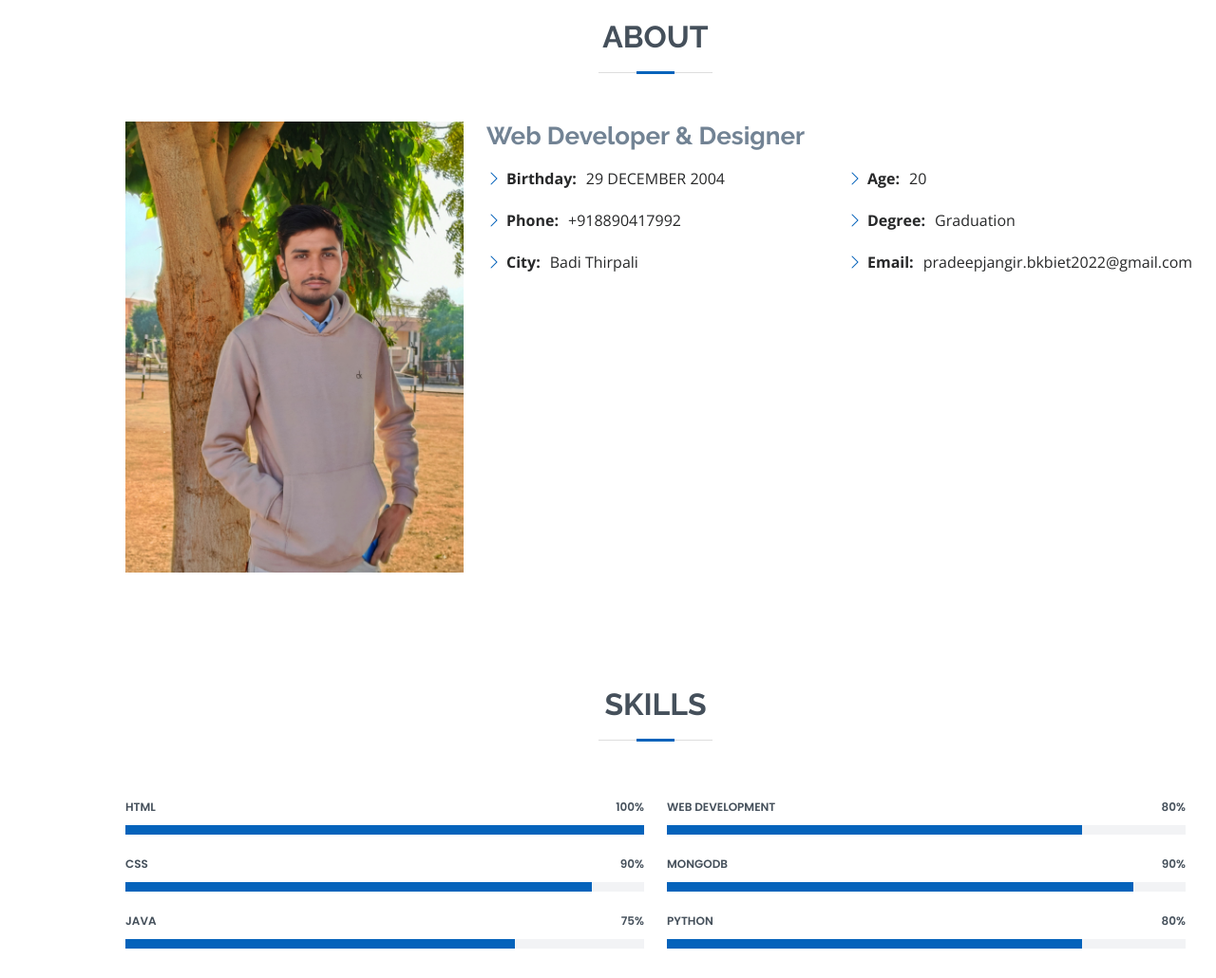
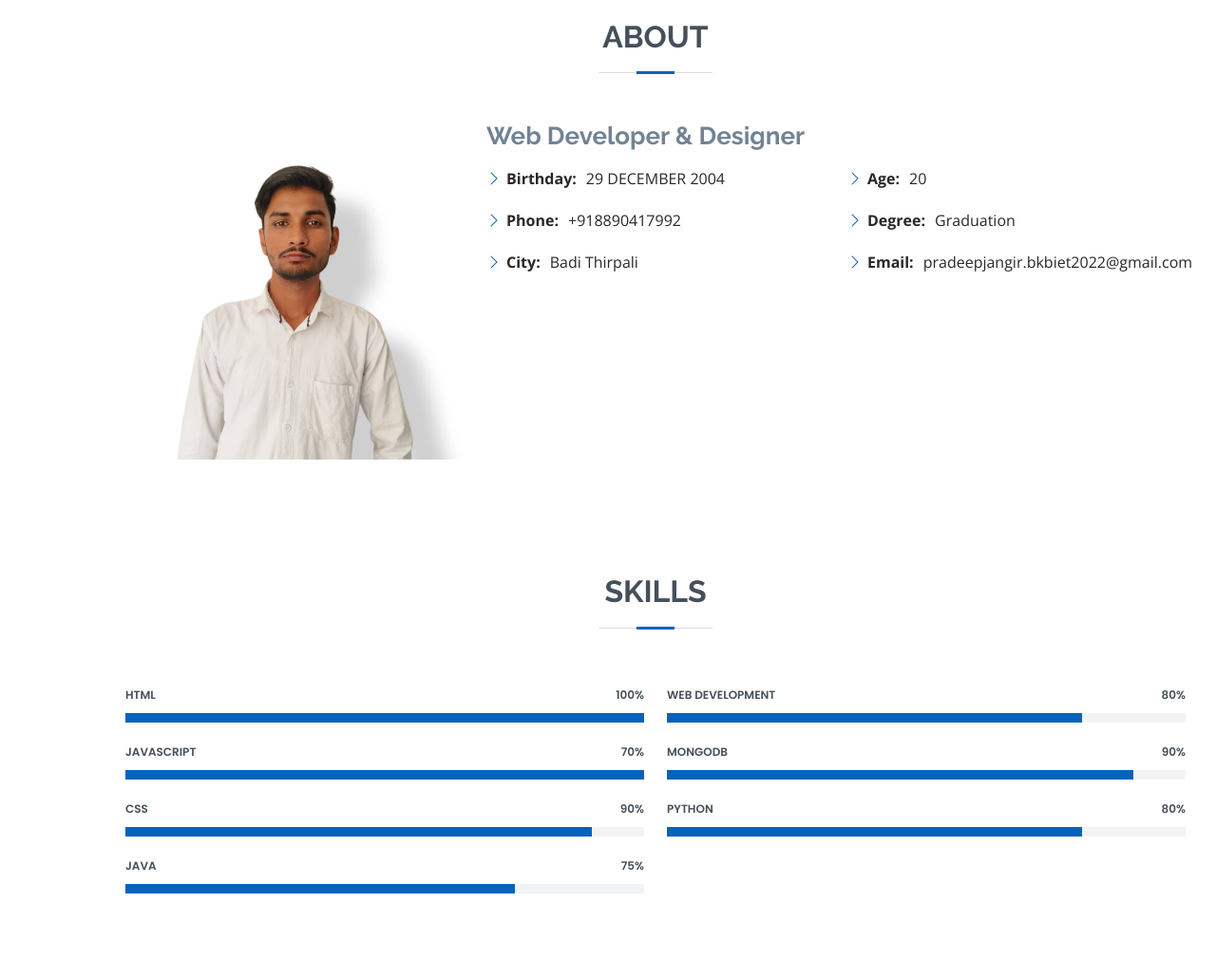
Before and after one commit to pradeepkumar889/Portfolio, a plain HTML site: page index.html in a window 1280 px wide. Shown: the part 840-1870 px from the top of the page at 95% size. Drawn offline with nearby package versions, Linux system fonts and the light colour scheme.

Commit message:
Update index.html

```diff
--- a/index.html
+++ b/index.html
@@ -62,7 +62,7 @@
         <a href="https://www.facebook.com/khatibhai.pradeep" class="facebook" target="_blank"><i class="bx bxl-facebook"></i></a>
         <a href="https://www.instagram.com/jangid__boy_45?igsh=OTltN2U3d2F0cnJq" class="instagram" target="_blank"><i class="bx bxl-instagram"></i></a>
 
-        <a href="https://www.linkedin.com/in/pradeep-jangir-bb0954255?utm_source=share&utm_campaign=share_via&utm_content=profile&utm_medium=android_app" class="linkedin" target="_blank"><i class="bx bxl-linkedin"></i></a>
+        <a href="https://www.linkedin.com/in/pradeep-kumar-a7087126b?utm_source=share&utm_campaign=share_via&utm_content=profile&utm_medium=android_app" class="linkedin" target="_blank"><i class="bx bxl-linkedin"></i></a>
       </div>
     </div>
   </section><!-- End Hero -->
@@ -79,7 +79,7 @@
 
         <div class="row">
           <div class="col-lg-4">
-            <img src="img\WhatsApp Image 2024-12-19 at 19.53.01_a41f73ac.jpg" class="img-fluid" alt="">
+            <img src="img\profile.jpg" class="img-fluid" alt="">
           </div>
           <div class="col-lg-8 pt-4 pt-lg-0 content">
             <h3>Web Developer &amp; Designer</h3>
@@ -126,6 +126,13 @@
 
             <div class="progress">
               <span class="skill">HTML <i class="val">100%</i></span>
+              <div class="progress-bar-wrap">
+                <div class="progress-bar" role="progressbar" aria-valuenow="100" aria-valuemin="0" aria-valuemax="100"></div>
+              </div>
+            </div>
+
+            <div class="progress">
+              <span class="skill">JavaScript <i class="val">70%</i></span>
               <div class="progress-bar-wrap">
                 <div class="progress-bar" role="progressbar" aria-valuenow="100" aria-valuemin="0" aria-valuemax="100"></div>
               </div>
@@ -218,7 +225,7 @@
                 <li>Make Poster  , Photo editing , copy editing , color grading etc.</li>
 
                </ul>
-               <a href="pdf/pradeep.pdf" class="btn btn-primary" target="_blank">Download Resume</a>
+               <a href="pdf/Newresume.pdf" class="btn btn-primary" target="_blank">Download Resume</a>
                <a href="pdf/Pradeep Kumar.pdf" class="btn btn-primary" target="_blank">Download internship certificate</a>
             </div>
 
```
